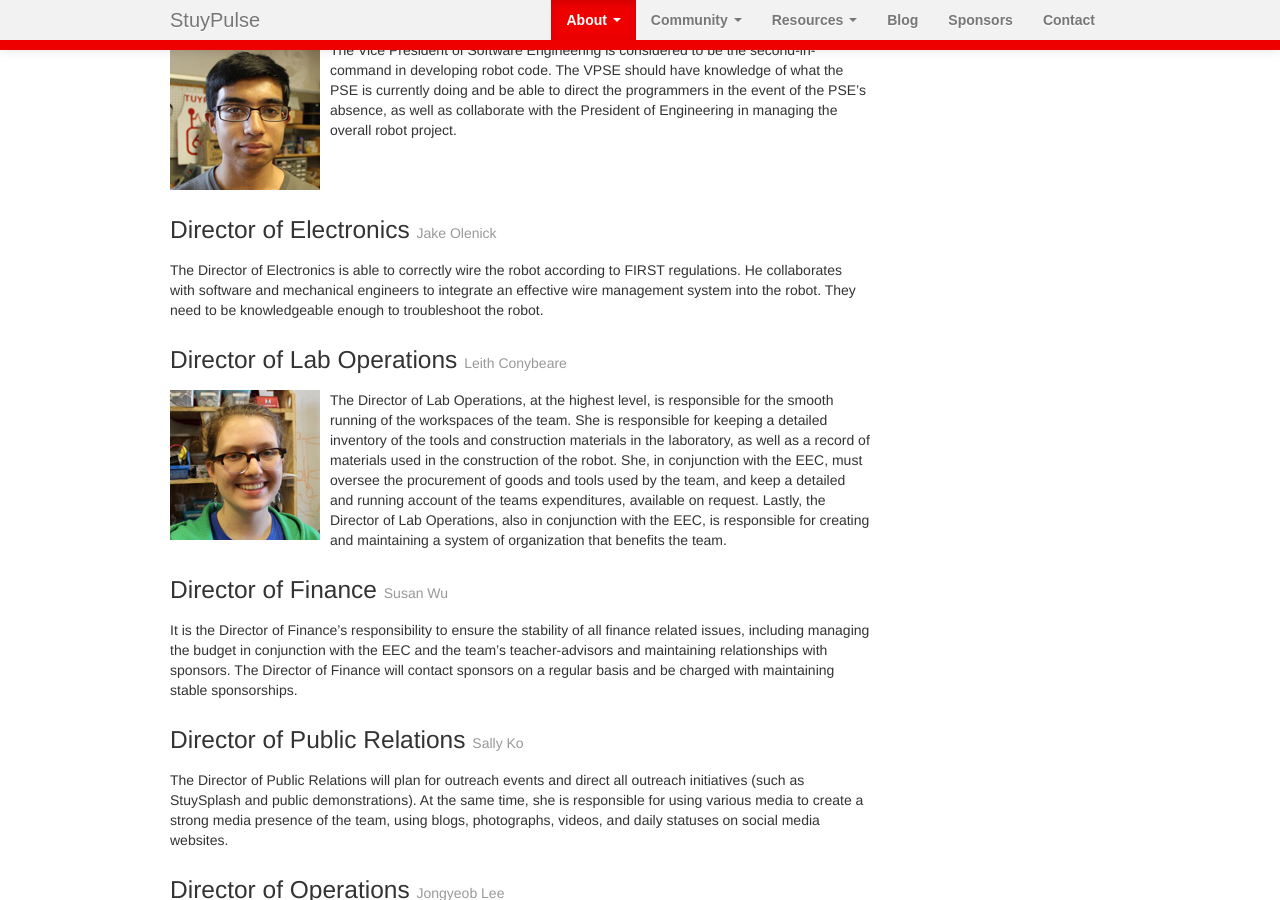
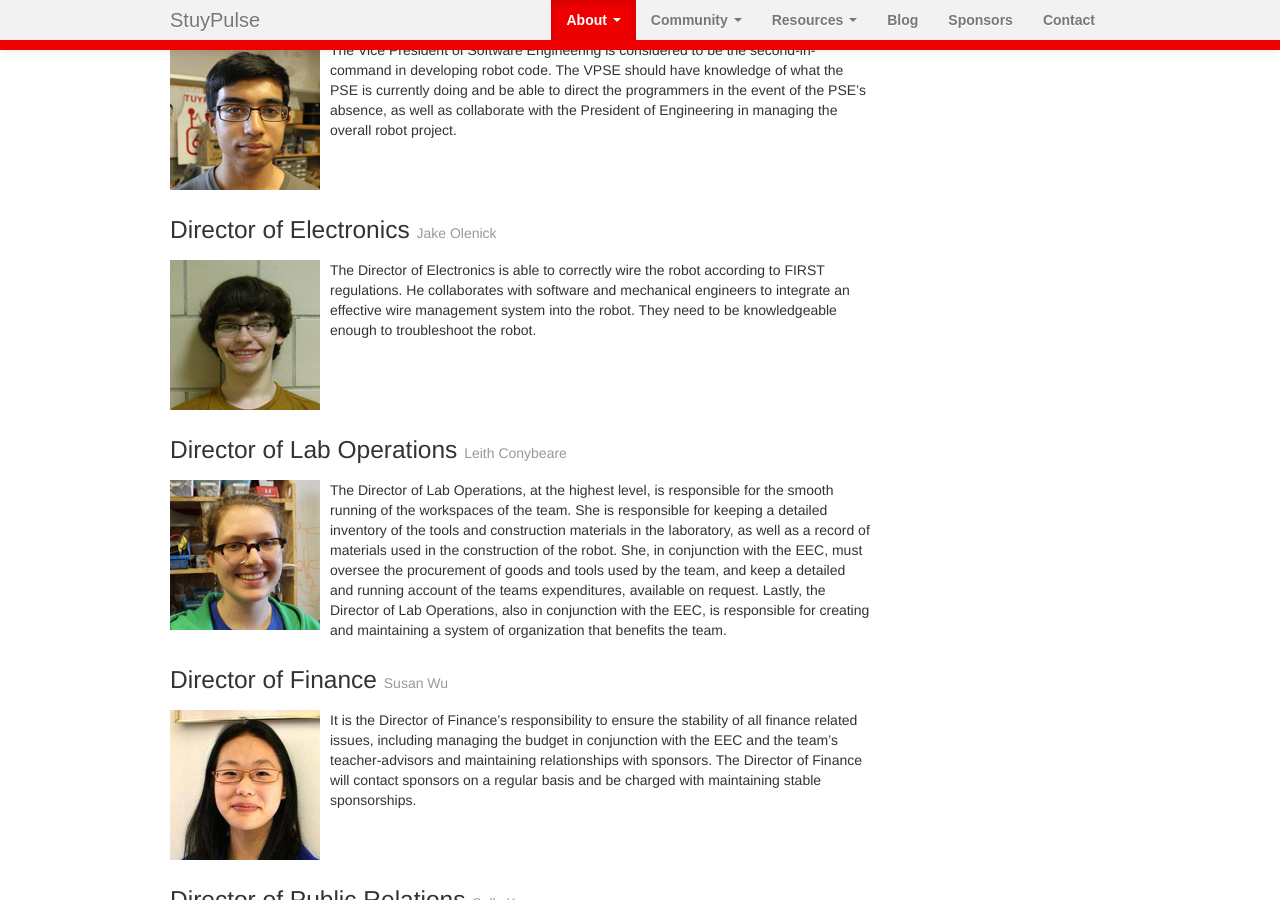
Before and after one commit to StuyPulse/team694.github.io, a Jekyll site: the page built from about/ec/index.md, in a window 1280 px wide and 900 px high, scrolled down 1380 px. Built offline with Jekyll 4.4.1, drawn with Linux system fonts in a browser that asks for light colours; nearby versions of some CDN libraries.

Commit message:
Add rest of ec photos except max

```diff
--- a/_data/ec.yml
+++ b/_data/ec.yml
@@ -1,6 +1,6 @@
 # Executive Council positions
 # Modifying this file will update /about/ec/.
-# For each postiion, name is required and photo is optional.
+# For each position, name is required and photo is optional.
 
 poe:
     name: Noah Tom-Wong
@@ -25,13 +25,16 @@
     photo: /img/ec/leith.jpg
 finance:
     name: Susan Wu
+    photo: /img/ec/susan.jpg
 pr:
     name: Sally Ko
+    photo: /img/ec/sally.jpg
 ops:
     name: Jongyeob Lee
     photo: /img/ec/jongyeob.jpg
 electronics:
     name: Jake Olenick
+    photo: /img/ec/jake.jpg
 field:
     name: Shantanu Jha
     photo: /img/ec/shantanu.jpg
@@ -45,11 +48,13 @@
     photo: /img/ec/paul.jpg
 safety:
     name: Farzana Haque
+    photo: /img/ec/farzana.jpg
 machinist:
     name: Martin Xu
     photo: /img/ec/martin.jpg
 animation:
     name: Wenhao Du
+    photo: /img/ec/wenhao.jpg
 webmaster:
     name: Ivy Wong
     photo: /img/ec/ivy.jpg
```
Also changed, not shown: img/ec/farzana.jpg (added), img/ec/jake.jpg (added), img/ec/sally.jpg (added), img/ec/susan.jpg (added), img/ec/wenhao.jpg (added).
